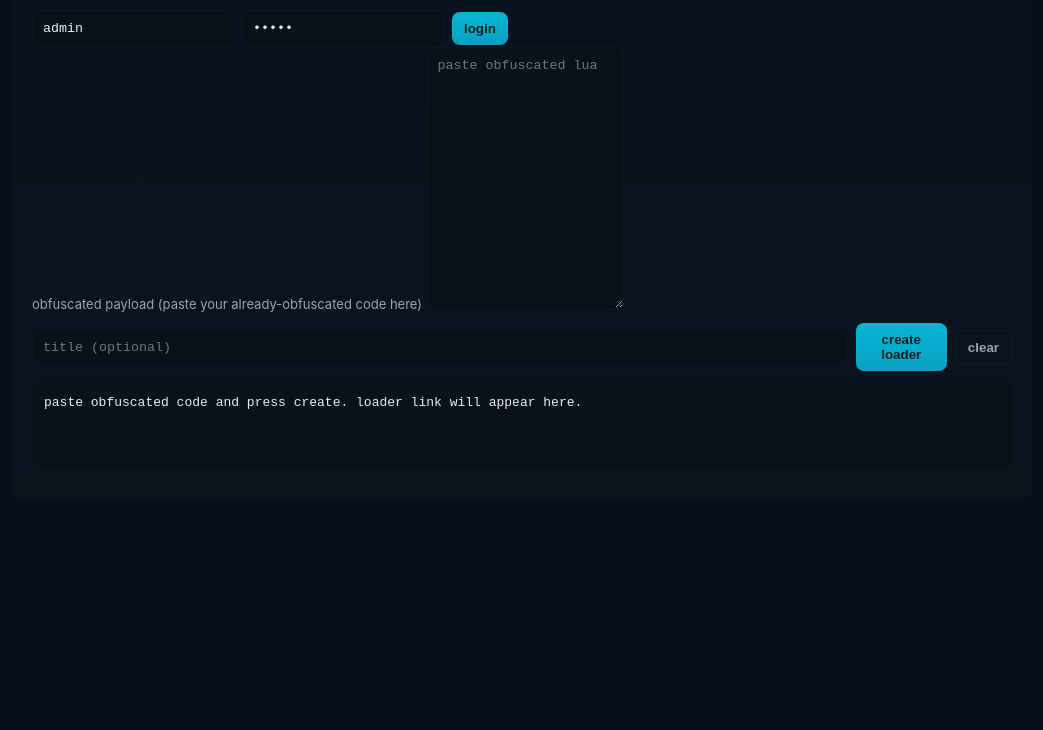
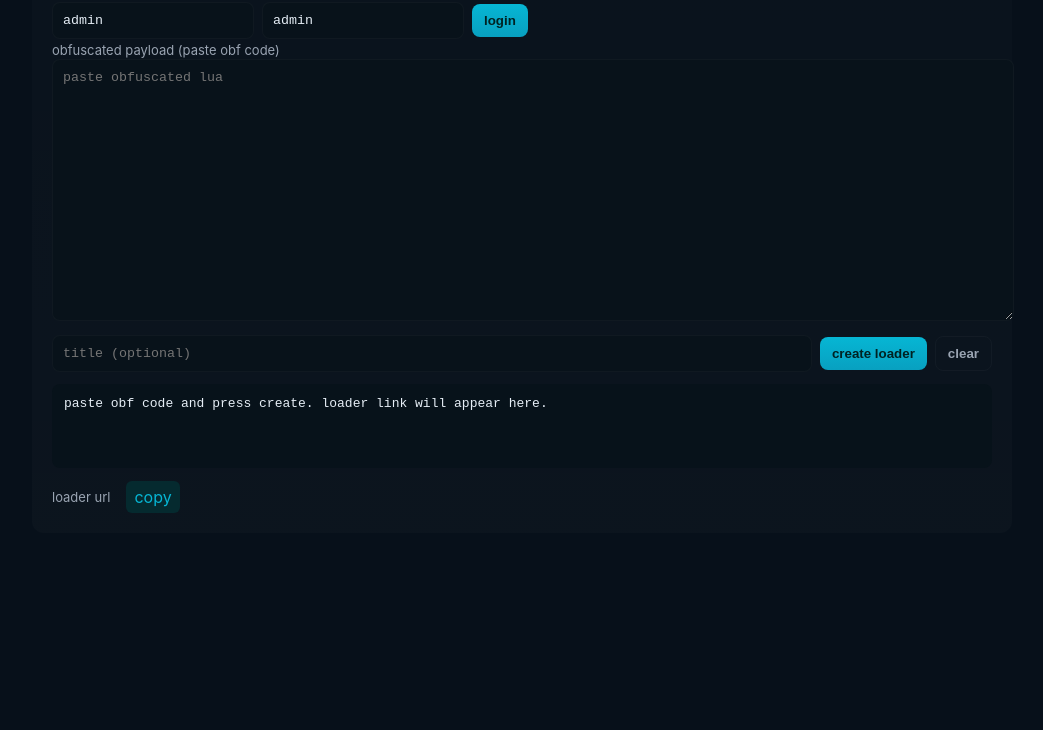
Before and after one commit to X9vRq7bK2mLp8sTy4Nz1fVa6Wx0eQhZpRtY/luaauth, a website: page static/index.html in a window 1280 px wide. Shown: the part 98-828 px from the top of the page, without its empty margins (118-1161 px from the left). After the commit the page ends 800 px from the top, so only its background shows below. Drawn offline with Linux system fonts and the light colour scheme.

Commit message:
Update index.html

```diff
--- a/static/index.html
+++ b/static/index.html
@@ -1,58 +1,43 @@
-<!-- static/index.html -->
-<!doctype html>
-<html>
-<head>
-<meta charset="utf-8" />
-<meta name="viewport" content="width=device-width,initial-scale=1" />
-<title>lua protect — admin</title>
+<!doctype html><html><head><meta charset="utf-8"/><meta name="viewport" content="width=device-width,initial-scale=1"/><title>lua protect admin</title>
 <style>
-  :root{--bg:#07101a;--panel:#0b1620;--muted:#9aa4b2;--accent:#06b6d4;--text:#e6eef6;--danger:#ff5c6c}
-  html,body{height:100%;margin:0;background:var(--bg);color:var(--text);font-family:Inter,system-ui,Segoe UI,Roboto,Helvetica,Arial}
-  .wrap{max-width:980px;margin:28px auto;padding:20px;background:linear-gradient(0deg, rgba(255,255,255,0.02), rgba(255,255,255,0.01));border-radius:12px}
-  h1{margin:0 0 8px;font-size:20px}
-  .row{display:flex;gap:8px;align-items:center;margin-top:10px}
-  .field{width:100%}
-  .input, .textarea{background:#08121a;border:1px solid rgba(255,255,255,0.03);padding:10px;border-radius:8px;color:var(--text);font-family:ui-monospace,monospace}
-  .textarea{height:240px;resize:vertical}
+:root{--bg:#07101a;--panel:#0b1620;--muted:#9aa4b2;--accent:#06b6d4;--text:#e6eef6}
+html,body{height:100%;margin:0;background:var(--bg);color:var(--text);font-family:Inter,system-ui;display:flex;align-items:flex-start;justify-content:center}
+.wrap{width:940px;margin:28px;padding:20px;background:linear-gradient(0deg,rgba(255,255,255,0.02),rgba(255,255,255,0.01));border-radius:12px}
+h1{margin:0;font-size:20px}
+.input{background:#08121a;border:1px solid rgba(255,255,255,0.03);padding:10px;border-radius:8px;color:var(--text);font-family:ui-monospace,monospace}
+.textarea{height:240px;resize:vertical;width:100%;padding:10px;border-radius:8px;background:#08121a;color:var(--text);border:1px solid rgba(255,255,255,0.03)}
 .btn{background:linear-gradient(180deg,var(--accent),#08a0c0);padding:9px 12px;border-radius:8px;border:none;color:#022;cursor:pointer;font-weight:700}
-  .btn.ghost{background:transparent;border:1px solid rgba(255,255,255,0.03);color:var(--muted)}
 .small{font-size:13px;color:var(--muted)}
 pre#out{background:#07121a;padding:12px;border-radius:8px;margin-top:12px;white-space:pre-wrap;color:var(--text);min-height:60px}
-  .meta{display:flex;gap:8px;align-items:center;margin-top:12px}
-  .link{color:var(--accent);word-break:break-all}
 .copy{background:#052a2f;padding:6px 8px;border-radius:6px;cursor:pointer;color:var(--accent)}
-</style>
-</head>
-<body>
+.row{display:flex;gap:8px;align-items:center;margin-top:10px}
+</style></head><body>
 <div class="wrap">
   <h1>lua protect — admin</h1>
-    <div class="small">login as admin to create loader links. default account: <strong>admin</strong>/<strong>admin</strong></div>
+  <div class="small">default admin: set via env (admin/admin if left default)</div>
 
-    <div style="margin-top:12px;display:flex;gap:8px;align-items:center">
+  <div class="row" style="margin-top:12px">
     <input id="user" class="input" placeholder="username" value="admin" style="width:180px"/>
-      <input id="pass" class="input" placeholder="password" value="admin" type="password" style="width:180px"/>
+    <input id="pass" class="input" placeholder="password" value="admin" style="width:180px"/>
     <button id="login" class="btn">login</button>
-      <div id="loginStatus" style="margin-left:12px" class="small"></div>
+    <div id="loginStatus" class="small" style="margin-left:12px"></div>
   </div>
 
-    <label class="small" style="margin-top:14px">obfuscated payload (paste your already-obfuscated code here)</label>
+  <label class="small" style="margin-top:12px">obfuscated payload (paste obf code)</label>
   <textarea id="code" class="textarea" placeholder="paste obfuscated lua"></textarea>
 
   <div class="row">
-      <input id="title" class="input field" placeholder="title (optional)"/>
+    <input id="title" class="input" placeholder="title (optional)" style="flex:1"/>
     <button id="create" class="btn">create loader</button>
-      <button id="clear" class="btn ghost">clear</button>
+    <button id="clear" class="btn" style="background:transparent;border:1px solid rgba(255,255,255,0.03);color:var(--muted)">clear</button>
   </div>
 
-    <pre id="out">paste obfuscated code and press create. loader link will appear here.</pre>
+  <pre id="out">paste obf code and press create. loader link will appear here.</pre>
 
-    <div class="meta" id="meta" style="display:none">
-      <div class="small">loader url</div>
-      <div id="loaderWrap" style="flex:1;min-width:0"><a id="loaderLink" class="link" href="#" target="_blank" rel="noreferrer"></a></div>
+  <div id="meta" style="display:none;margin-top:12px;align-items:center;gap:8px;display:flex">
+    <div class="small">loader url</div><a id="loaderLink" style="color:var(--accent);word-break:break-all"></a>
     <div id="copyBtn" class="copy">copy</div>
   </div>
 </div>
-
 <script src="/static/admin.js"></script>
-</body>
-</html>
+</body></html>
```
Lines whose indentation alone changed are shown as unchanged.
